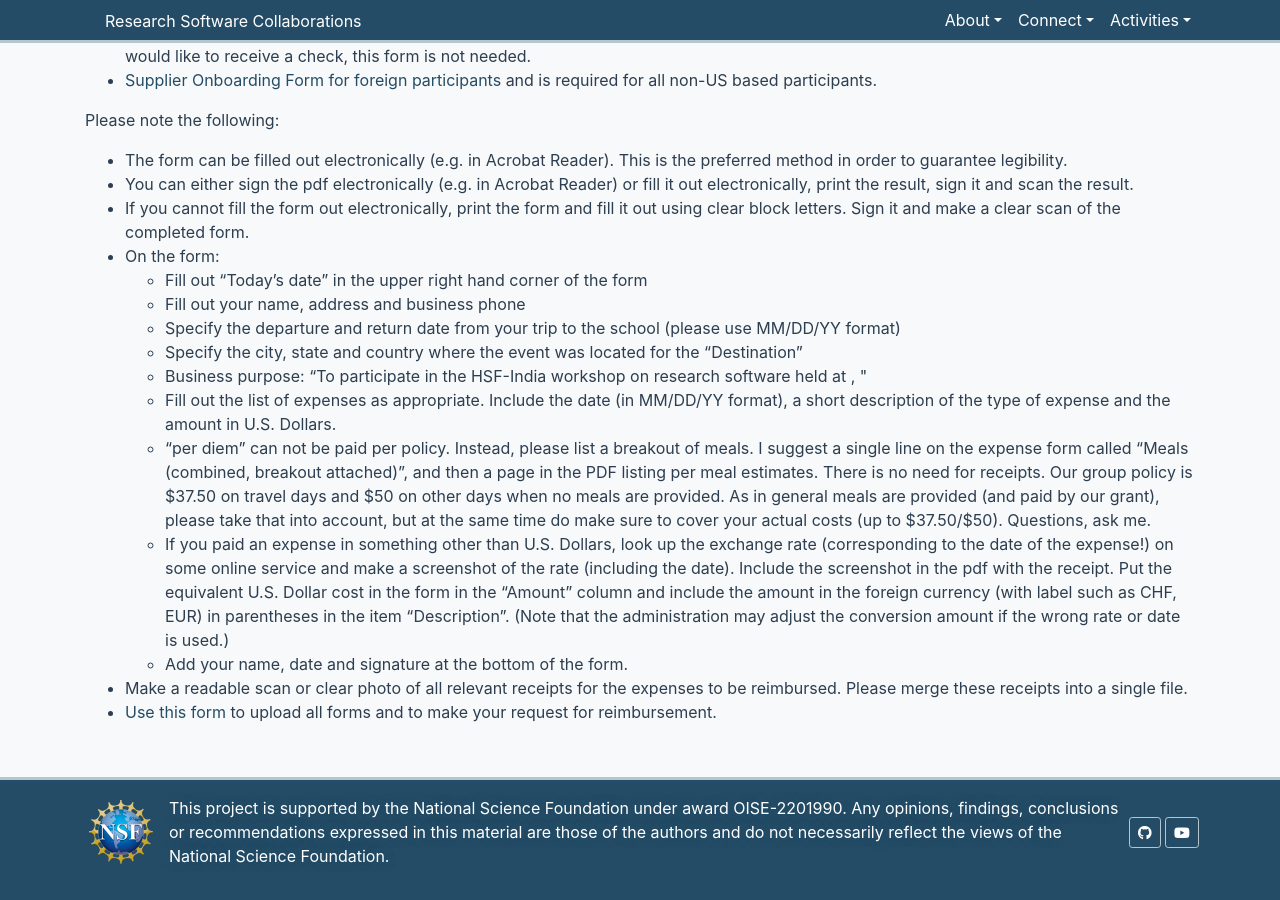
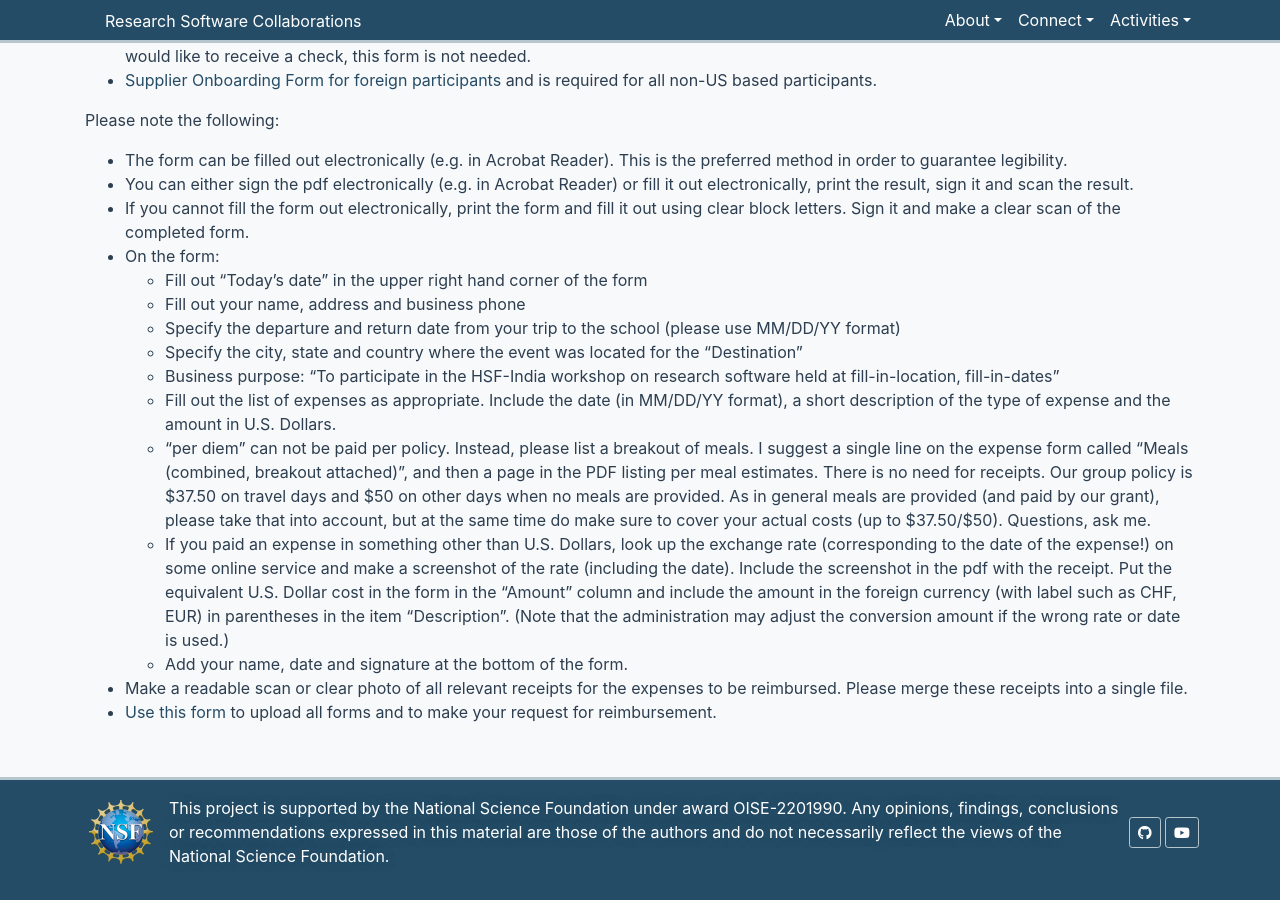
Before and after one commit to research-software-collaborations/research-software-collaborations.github.io, a Jekyll site: the page built from pages/docs/reimbursement.md, in a window 1280 px wide and 900 px high, scrolled down 925 px. Built offline with Jekyll 4.4.1, drawn with Linux system fonts in a browser that asks for light colours; cached includes are drawn as plain includes.

Commit message:
Update reimbursement.md

```diff
--- a/pages/docs/reimbursement.md
+++ b/pages/docs/reimbursement.md
@@ -47,7 +47,7 @@ Please note the following:
     * Fill out your name, address and business phone
     * Specify the departure and return date from your trip to the school (please use MM/DD/YY format)
     * Specify the city, state and country where the event was located for the "Destination"
-    * Business purpose: "To participate in the HSF-India workshop on research software held at <location>, <dates>"
+    * Business purpose: "To participate in the HSF-India workshop on research software held at fill-in-location, fill-in-dates"
     * Fill out the list of expenses as appropriate. Include the date (in MM/DD/YY format), a short description of the type of expense and the amount in U.S. Dollars.
     * "per diem" can not be paid per policy. Instead, please list a breakout of meals. I suggest a single line on the expense form called "Meals (combined, breakout attached)", and then a page in the PDF listing per meal estimates. There is no need for receipts. Our group policy is $37.50 on travel days and $50 on other days when no meals are provided. As in general meals are provided (and paid by our grant), please take that into account, but at the same time do make sure to cover your actual costs (up to $37.50/$50). Questions, ask me.
     * If you paid an expense in something other than U.S. Dollars, look up the exchange rate (corresponding to the date of the expense!) on some online service and make a screenshot of the rate (including the date). Include the screenshot in the pdf with the receipt. Put the equivalent U.S. Dollar cost in the form in the "Amount" column and include the amount in the foreign currency (with label such as CHF, EUR) in parentheses in the item "Description". (Note that the administration may adjust the conversion amount if the wrong rate or date is used.)
```
